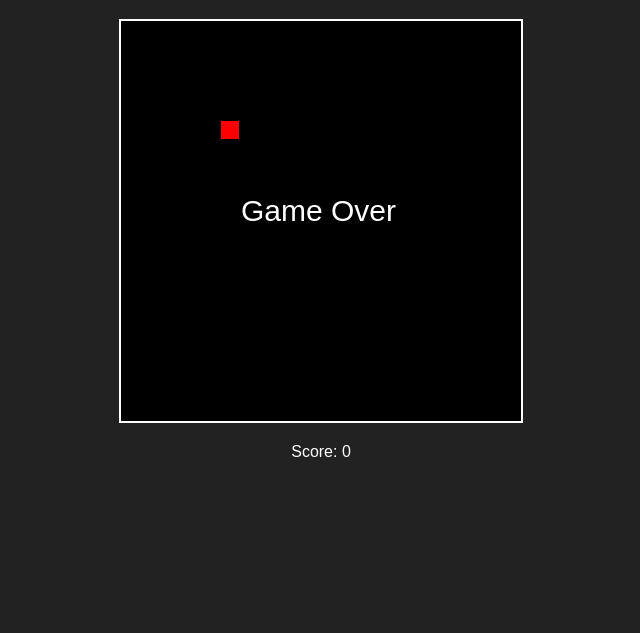
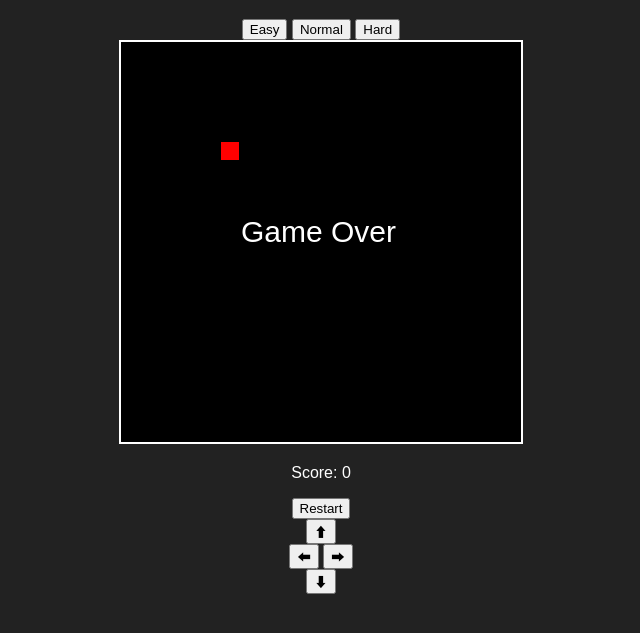
Before and after one commit to mr-beginner/snake-game, a plain HTML site: page index.html in a window 1280 px wide. Shown: the part 61-694 px from the top of the page, without its empty margins (319-959 px from the left). Drawn offline with Linux system fonts and the light colour scheme.

Commit message:
Add files via upload

```diff
--- a/index.html
+++ b/index.html
@@ -8,10 +8,27 @@
 <body>
     <h1>Snake Game</h1>
 
+    <div id="difficulty">
+      <button onclick="setDifficulty('easy')">Easy</button>
+      <button onclick="setDifficulty('normal')">Normal</button>
+      <button onclick="setDifficulty('hard')">Hard</button>
+    </div>
+
     <canvas id="game" width="400" height="400"></canvas>
 
     <p id="score">Score: 0</p>
 
+    <button id="restart" onclick="resetGame()">Restart</button>
+
+    <div id="controls">
+      <button onclick="setDirection(0, -1)">⬆</button>
+      <br>
+      <button onclick="setDirection(-1, 0)">⬅</button>
+      <button onclick="setDirection(1, 0)">⮕</button>
+      <br>
+      <button onclick="setDirection(0, 1)">⬇</button>
+    </div>
+
     <script src="main.js"></script>
 </body>
 </html>
```
